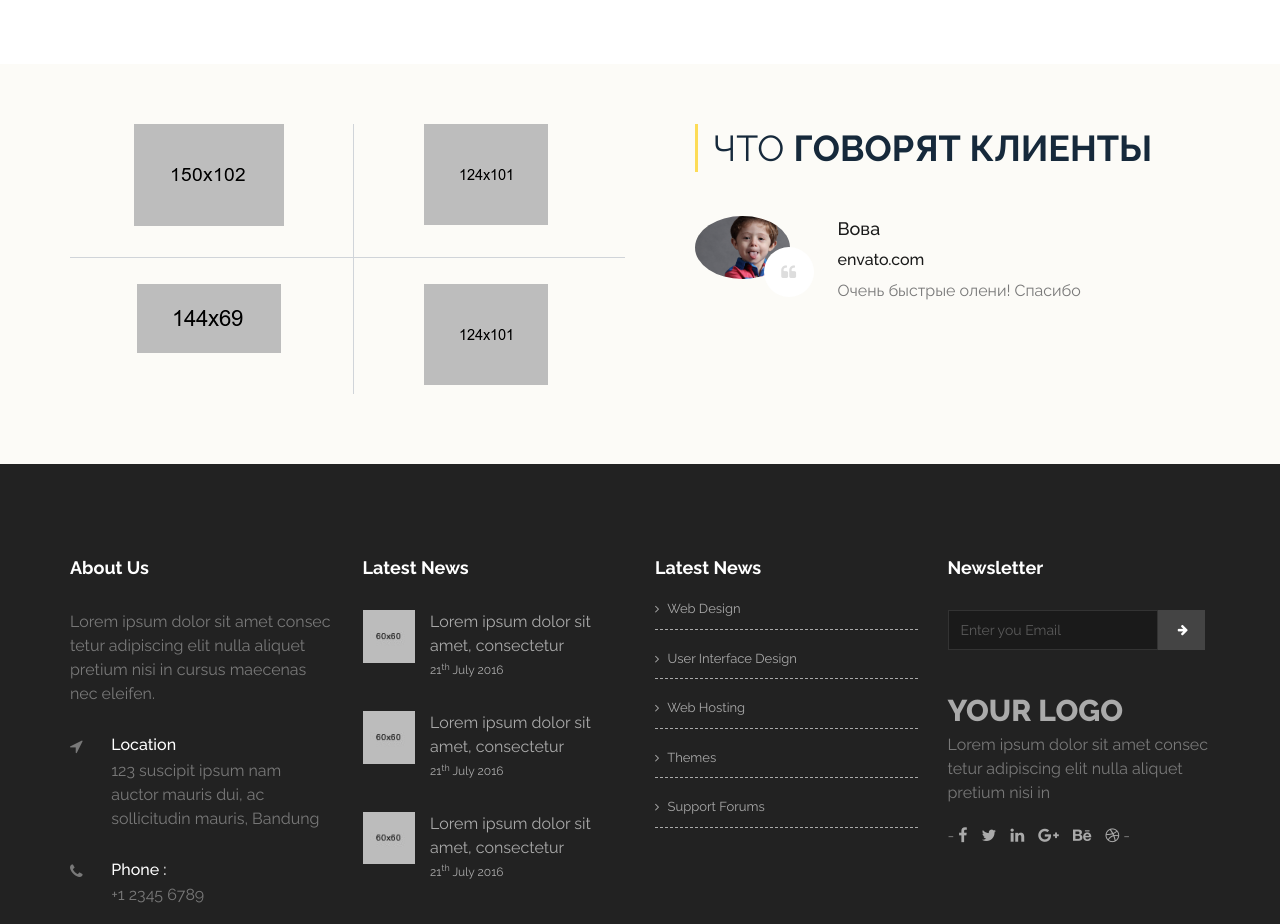
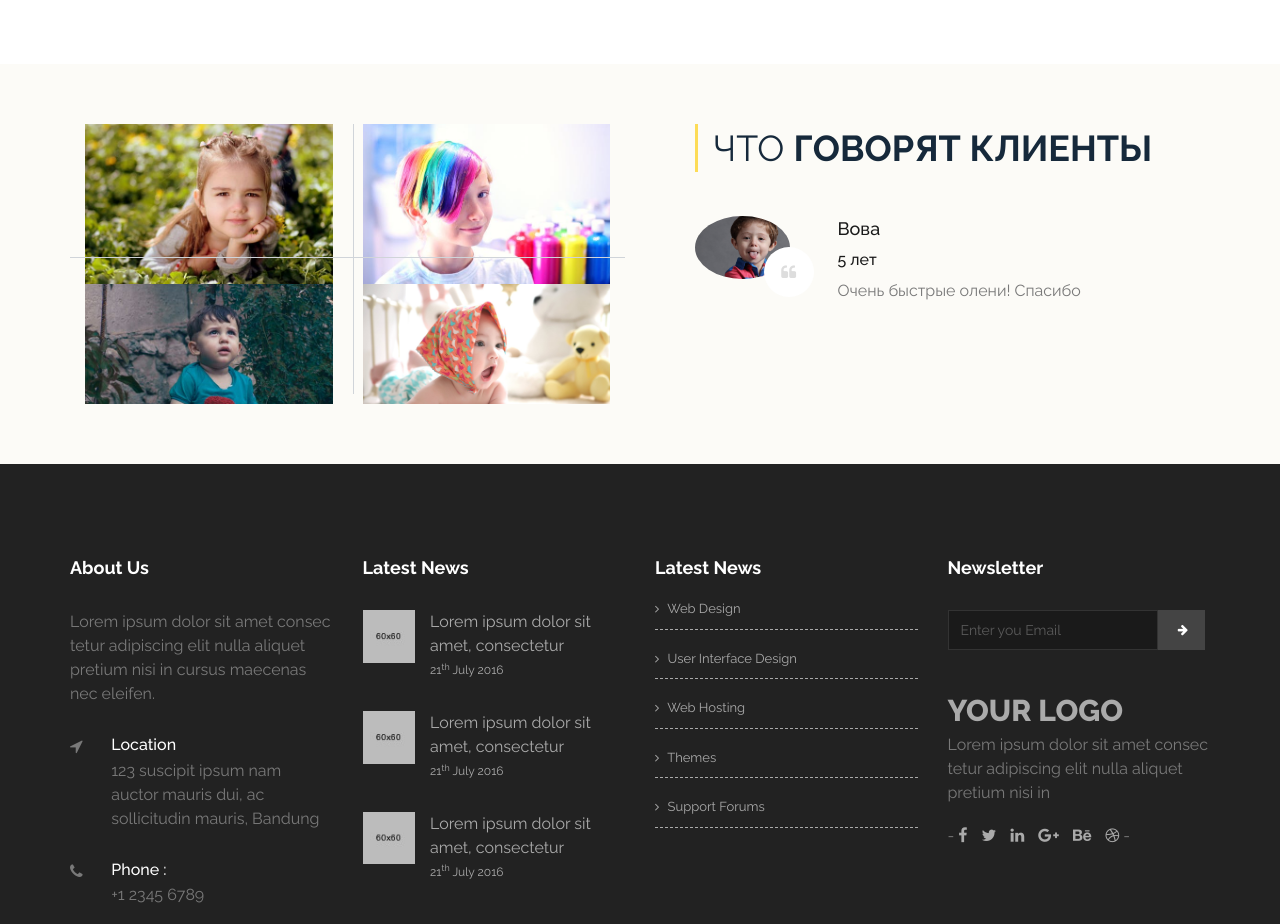
Before and after one commit to ValeriyaMi/sobytie1, a plain HTML site: page index.html in a window 1280 px wide. Shown: the part 2900-3824 px from the top of the page. Drawn offline with nearby package versions, Linux system fonts and the light colour scheme; files whose address does not match are found by name; a web font is replaced by a local one.

Commit message:
Update index.html

```diff
--- a/index.html
+++ b/index.html
@@ -329,22 +329,22 @@
                                     <div class="divider_vertical"></div>
                                     <div class="col-xs-6">
                                         <div class="cbrand_item">
-                                            <img src="assets/images/cbrand-1.png" alt="" />
+                                            <img src="assets/images/girl1.jpeg" alt="" />
                                         </div>
                                     </div>
                                     <div class="col-xs-6">
                                         <div class="cbrand_item">
-                                            <img src="assets/images/cbrand-2.png" alt="" />
+                                            <img src="assets/images/girl2.jpeg" alt="" />
                                         </div>
                                     </div>
                                     <div class="col-xs-6">
                                         <div class="cbrand_item m-top-40">
-                                            <img src="assets/images/cbrand-3.png" alt="" />
+                                            <img src="assets/images/boy1.jpeg" alt="" />
                                         </div>
                                     </div>
                                     <div class="col-xs-6">
                                         <div class="cbrand_item m-top-40">
-                                            <img src="assets/images/cbrand-4.png" alt="" />
+                                            <img src="assets/images/girl3.jpeg" alt="" />
                                         </div>
                                     </div>
 
@@ -363,7 +363,7 @@
 
                                     <div class="item_text">
                                         <h5>Вова</h5>
-                                        <h6>envato.com</h6>
+                                        <h6>5 лет</h6>
 
                                         <p>Очень быстрые олени! Спасибо</p>
                                     </div>
```
